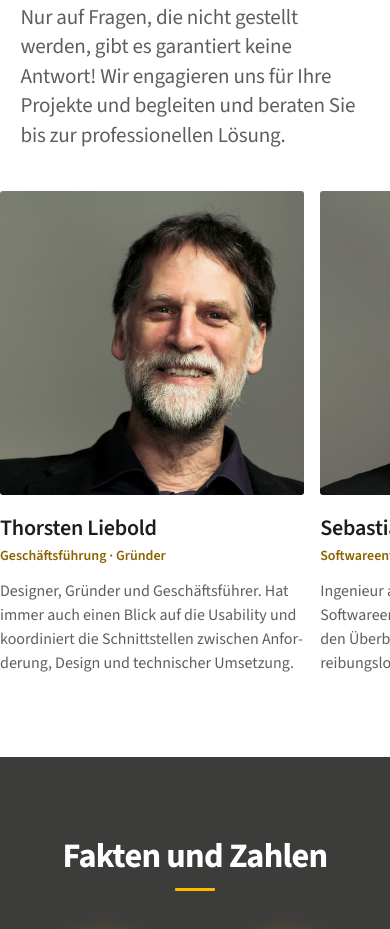
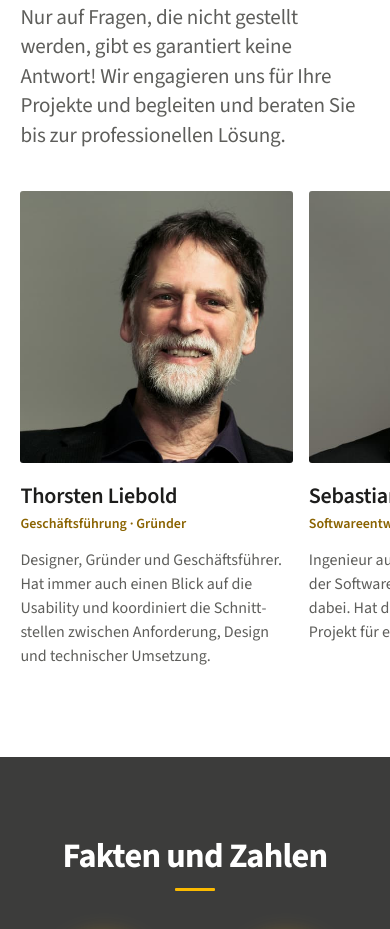
Before and after one commit to IngvarLb/Sitepark-Website, a plain HTML site: page index.html in a window 390 px wide. Shown: the part 3329-4258 px from the top of the page. Drawn offline with Linux system fonts and the light colour scheme.

Commit message:
Mobile Team-Galerie: Abstand zum Displayrand korrigiert
Der Listen-Reset ul[role="list"] { padding: 0 } war spezifischer als
.people und hat das mobile padding-inline überschrieben – die erste
Karte lag dadurch direkt an der Displaykante. Reset jetzt mit :where()
(Spezifität 0), damit Komponenten Abstände immer setzen können.

Co-Authored-By: Claude Opus 5.5 <noreply@anthropic.com>

```diff
--- a/assets/css/base.css
+++ b/assets/css/base.css
@@ -40,7 +40,8 @@ body {
 }
 
 h1, h2, h3, h4, h5, h6, p, figure, blockquote, dl, dd, ul, ol { margin: 0; }
-ul[role="list"], ol[role="list"] { list-style: none; padding: 0; }
+/* :where() hält die Spezifität bei 0 – Komponenten dürfen Abstände immer überschreiben */
+:where(ul, ol)[role="list"] { list-style: none; padding: 0; }
 img, svg, video, picture { display: block; max-width: 100%; }
 img { height: auto; }
 button, input, select, textarea { font: inherit; color: inherit; letter-spacing: inherit; }
```
